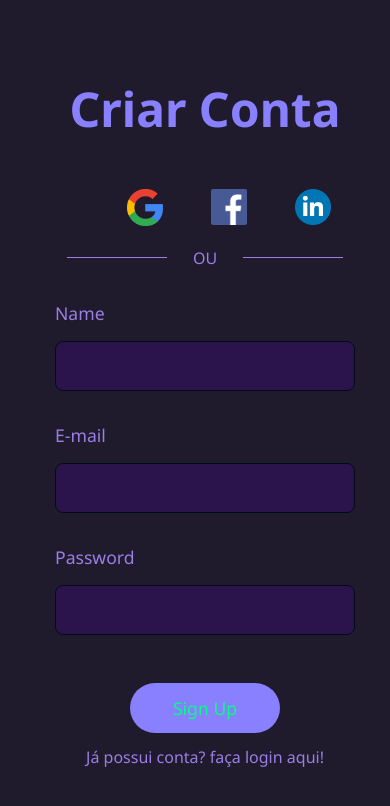
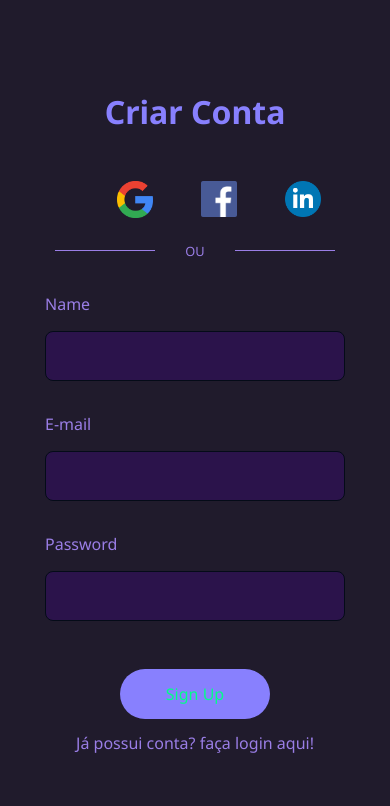
Before and after one commit to Henrique-HsR/Projeto_tela_login, a plain HTML site: page cadastro.html in a window 390 px wide. Drawn offline with Linux system fonts and the light colour scheme.

Commit message:
atualização de tamanho

```diff
--- a/cadastro.html
+++ b/cadastro.html
@@ -44,7 +44,7 @@
 
                 <input type="submit" value="Sign Up" id="button">
             </form>
-            <span>Já possui conta? faça login <a href="index.html" target="_self">aqui!</a></span>
+            <span>Já possui conta?<a href="index.html" target="_self"> faça login aqui!</a></span>
         </main>
         <section class="images">
             <img src="img/mobile.svg" alt="Mobile">
--- a/style/style-cadastro.css
+++ b/style/style-cadastro.css
@@ -27,6 +27,7 @@ body {
     font-weight: 500;
     display: flex;
     min-height: 100vh;
+    min-width: 100vw;
 }
 
 main {
@@ -146,15 +147,15 @@ main span a:hover {
 }
 
 section.images{
+    width: 50vw;
     display: flex;
     align-items: flex-end;
+    justify-content: flex-end;
     padding: 4rem;
 }
 
 section.images img {
-    max-width: 90%;
-    min-width: 20rem;
-    height: auto;
+    max-width: 100%;
 }
 
 section.images .circle {
@@ -168,18 +169,36 @@ section.images .circle {
     z-index: -1;
 }
 
-@media only screen and (max-width:900px) {
-    main {
-        width: 80%;
-        margin-left: 20px;
+@media only screen and (min-width:900px) and (max-width: 1200px) {
+    section.images img {
+        width: 110%;
+    }
+
+    section.images .circle {
+        clip-path: circle(35% at right 80%);
     }
 }
 
-@media only screen and (max-width:650px) {
+@media only screen and (max-width:900px) {
     main{
-        width: 100%;
+        width: 100vw;
     }
     section.images {
         display: none;
+        visibility: hidden;
     }
 }
+
+@media only screen and (max-width:450px) {
+    main h1 {
+        font-size: 2rem;
+    }
+
+    main .alternative span {
+        font-size: 0.8rem;
+    }
+
+    main form label span, main form input[type="submit"]{
+        font-size: 1rem;
+    }
+}
```
Also changed, not shown: index.html (+1 -1 lines).
